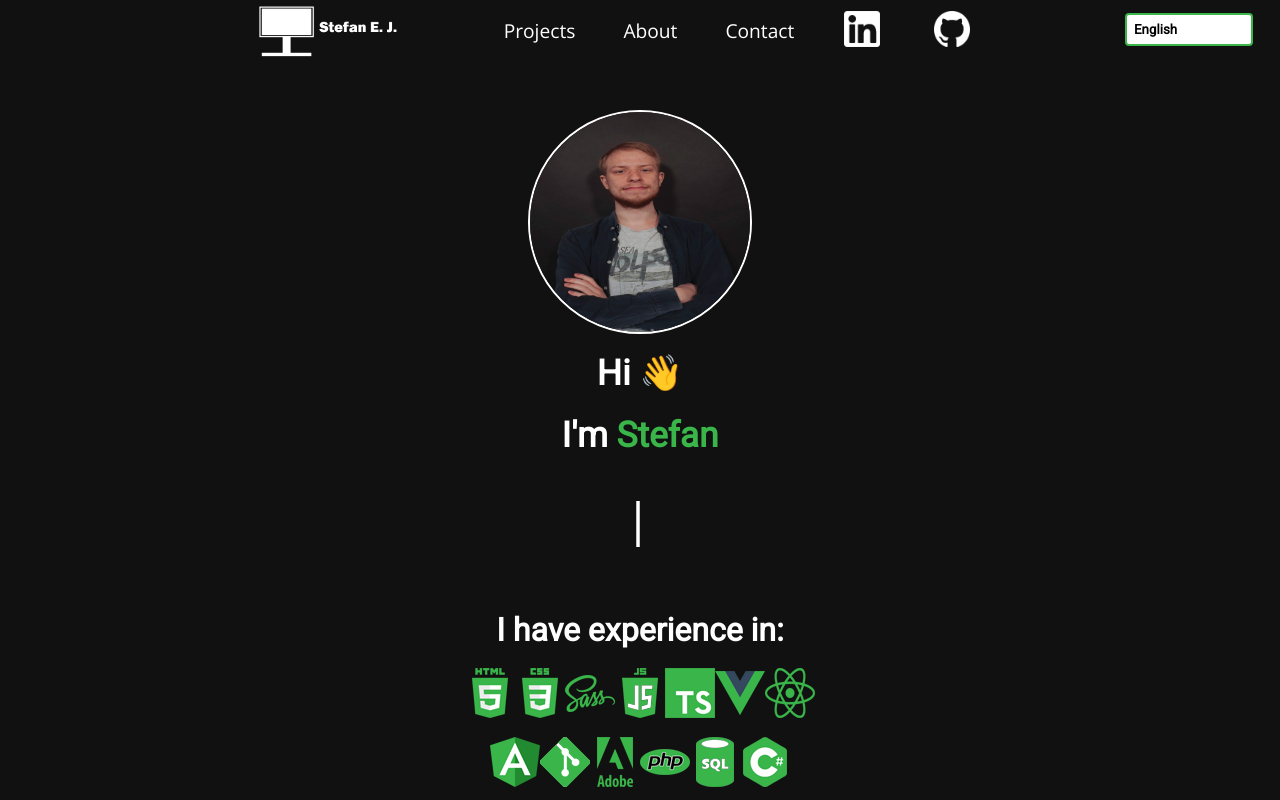
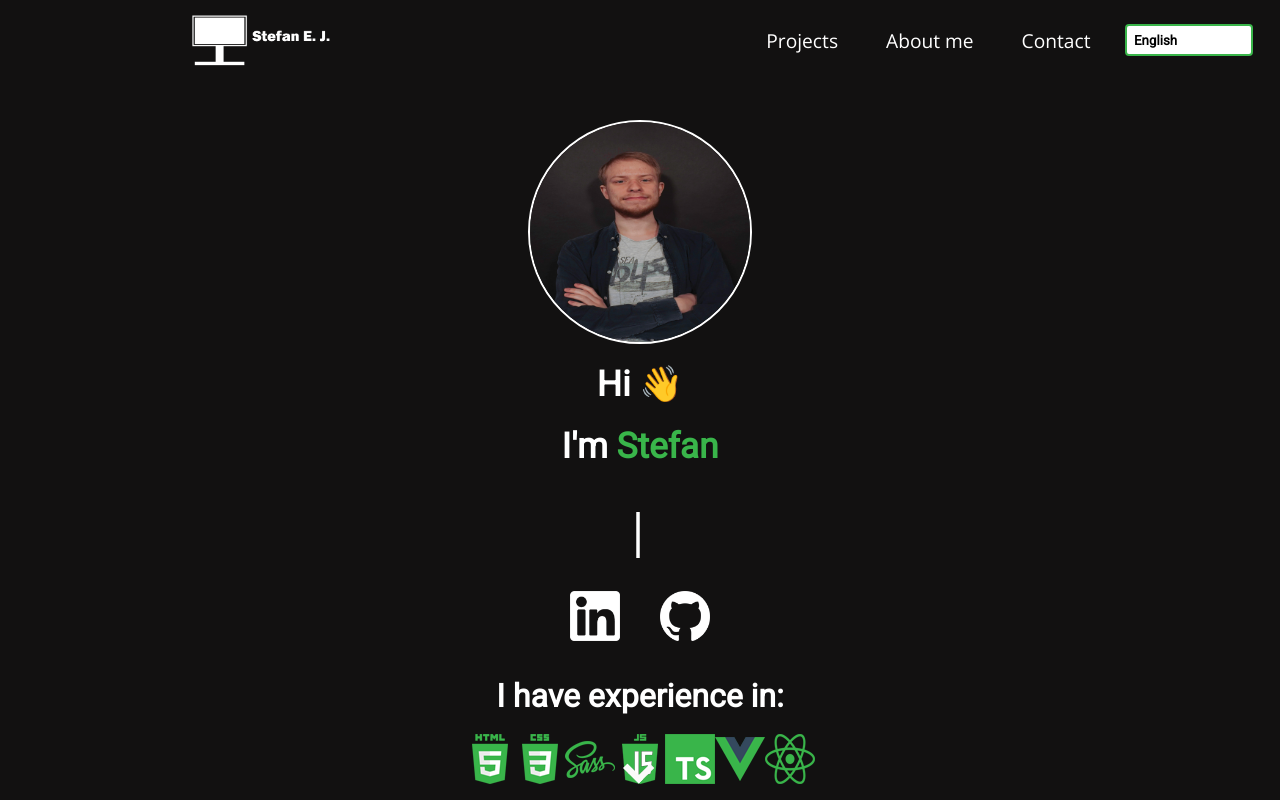
Before and after one commit to sej3686/vue-portfolio, a Vue app: page / in a window 1280 px wide. Shown: the top 800 px of the page. Built offline with nearby package versions, Linux system fonts and the light colour scheme.

Commit message:
Changed menu header to position fixed. Fixed the styling because of the position fixed change. The SoMe menu is now in over my experience section

```diff
--- a/src/assets/sass/responsive.scss
+++ b/src/assets/sass/responsive.scss
@@ -5,6 +5,10 @@ $darkGreenColor: #228a30;
 
 /* 2k */
 @media (max-width: 2700px) {
+  header {
+    height: 115vh;
+  }
+
   .container {
     max-width: 1920px;
   }
@@ -26,6 +30,16 @@ $darkGreenColor: #228a30;
 @media (max-width: 1920px) {
   .container {
     max-width: 1280px;
+  }
+
+  .intro {
+    .arrow {
+      top: 95%;
+
+      &:hover::after {
+        right: 2px;
+      }
+    }
   }
 
   #projects {
@@ -102,6 +116,10 @@ $darkGreenColor: #228a30;
     margin-left: 0;
   }
 
+  .header-wrapper {
+    justify-content: center !important;
+  }
+
   #keyword {
     .keyword-grid-wrapper {
       .keyword-grid-item {
@@ -171,11 +189,23 @@ $darkGreenColor: #228a30;
       height: 50px;
     }
 
+    .header-wrapper {
+      display: none !important;
+    }
+
+    .intro {
+      margin-top: 10px;
+
+      .arrow {
+        display: none;
+      }
+    }
+
     .mobile-header {
       background-color: #1f1e1e;
       display: flex !important;
-      height: 60px;
       justify-content: center;
+      margin-top: -20px;
       position: fixed;
       width: 100%;
       z-index: 10;
@@ -211,7 +241,7 @@ $darkGreenColor: #228a30;
       transition: 0.3s ease;
       top: 0;
       width: 100%;
-      z-index: 13;
+      z-index: 99;
 
       a {
         text-decoration: none;
@@ -232,9 +262,10 @@ $darkGreenColor: #228a30;
     #navv {
       display: flex !important;
       left: -5px;
+      margin-top: -20px;
       position: fixed;
       padding: 1rem;
-      z-index: 14;
+      z-index: 100;
 
       .ham-menu {
         height: 30px;
@@ -388,6 +419,10 @@ $darkGreenColor: #228a30;
         margin-top: 5em;
         text-align: center;
         width: 80% !important;
+
+        p {
+          font-size: 1.2rem;
+        }
       }
     }
   }
--- a/src/assets/style.scss
+++ b/src/assets/style.scss
@@ -41,7 +41,7 @@ textarea {
   font-size: 2.2rem;
   padding-bottom: 1em;
   padding-left: 2em;
-  padding-top: 1em;
+  padding-top: 2.5em;
 }
 
 /* width */
--- a/src/components/AboutMe/AboutMe.vue
+++ b/src/components/AboutMe/AboutMe.vue
@@ -72,8 +72,8 @@ $orangeColor: #e08814;
         border-radius: 100%;
         cursor: pointer;
         transition: 0.2s;
-        height: 300px;
-        margin-top: 10%;
+        height: 250px;
+        margin-top: 20%;
         max-width: 400px;
       }
 
@@ -91,7 +91,7 @@ $orangeColor: #e08814;
 
       p {
         color: #ffffff;
-        font-size: 1.2rem;
+        font-size: 1rem;
         line-height: 35px;
       }
     }
--- a/src/components/Header/Header.vue
+++ b/src/components/Header/Header.vue
@@ -43,26 +43,11 @@
           </li>
         </ul>
         <!-- Main Menu -->
-
-        <ul class="some-menu">
-          <li>
-            <a
-              href="https://www.linkedin.com/in/stefan-jespersen-1a79ab109/"
-              aria-label="My linkedIn profile"
-              ><img src="../../assets/img/icons/linkedin.png" alt="LinkedIn"
-            /></a>
-          </li>
-          <li>
-            <a href="https://github.com/sej3686" aria-label="My Github"
-              ><img src="../../assets/img/icons/github.png" alt="Github"
-            /></a>
-          </li>
-        </ul>
       </div>
       <!-- Header Wrapper -->
     </nav>
 
-    <section class="header-box-wrapper">
+    <section class="intro">
       <img
         class="profile-pic"
         src="../../assets/img/profil2.jpg"
@@ -81,7 +66,16 @@
         <span class="cursor" :class="{ typing: typeStatus }">&nbsp;</span>
       </div>
 
-      <h4></h4>
+      <div class="some-menu">
+            <a
+              href="https://www.linkedin.com/in/stefan-jespersen-1a79ab109/"
+              aria-label="My linkedIn profile"
+              ><img src="../../assets/img/icons/linkedin.png" alt="LinkedIn"
+            /></a>
+            <a href="https://github.com/sej3686" aria-label="My Github"
+              ><img src="../../assets/img/icons/github.png" alt="Github"
+            /></a>
+        </div>
 
       <h5>{{ $t("header.experience") }}</h5>
 
@@ -102,6 +96,7 @@
         <img src="../../assets/img/icons/sql.png" alt="sql logo" />
         <img src="../../assets/img/icons/c-sharp.png" alt="c sharp logo" />
       </div>
+      <a href="#projects"><div class="arrow"></div></a>
     </section>
   </header>
 </template>
@@ -109,7 +104,7 @@
 import { ref, onMounted } from "vue";
 
 export default {
-    setup() {
+  setup() {
     const project1 = ref(null);
 
     onMounted(() => {
@@ -139,8 +134,7 @@ export default {
     };
   },
 
-  computed: {
-  },
+  computed: {},
 
   props: {},
   created() {
@@ -227,8 +221,7 @@ header {
     align-items: center;
     box-sizing: border-box;
     display: flex;
-    justify-content: space-between;
-    padding: 0;
+    justify-content: center;
 
     .mobile-header {
       display: none;
@@ -254,10 +247,15 @@ header {
 
     .header-wrapper {
       align-items: center;
+      background-color: $darkColor;
       display: flex;
       flex-direction: row;
-      justify-content: space-between;
+      height: 5em;
+      justify-content: space-around;
+      margin-top: 5em;
+      position: fixed;
       width: 100%;
+      z-index: 95;
 
       .main-menu {
         list-style-type: none;
@@ -291,34 +289,15 @@ header {
       #logo {
         max-width: 150px;
       }
-
-      .some-menu {
-        display: flex;
-        flex-wrap: wrap;
-        flex-direction: row;
-        list-style-type: none;
-        justify-content: flex-end;
-
-        li {
-          a {
-            img {
-              width: 40%;
-            }
-          }
-
-          a:hover {
-            opacity: 0.8;
-          }
-        }
-      }
     }
   }
+}
 
-  .header-box-wrapper {
+.intro {
     display: flex;
     flex-direction: column;
     align-items: center;
-    margin-top: 3em;
+    margin-top: 7.5em;
 
     .profile-pic {
       border: 2px solid #ffffff;
@@ -358,6 +337,23 @@ header {
       line-height: 2.8rem;
       margin-top: 1em;
       text-align: center;
+    }
+
+    .some-menu {
+        display: flex;
+        margin-top: 2em;
+
+      a {
+          margin: 0 20px 0 20px;
+
+          img {
+          width: 50px;
+        }
+      }
+
+      a:hover {
+        opacity: 0.8;
+      }
     }
 
     h5 {
@@ -402,8 +398,53 @@ header {
         cursor: pointer;
       }
     }
+
+    .arrow {
+      height: 2vmin;
+      left: 49.6%;
+      position: absolute;
+      top: 90%;
+      transform: rotate(135deg);
+      width: 2vmin;
+
+      &::before {
+        border-color: #fafafa;
+        border-style: solid;
+        border-width: 0.8vmin 0.8vmin 0 0;
+        content: "";
+        display: block;
+        height: 100%;
+        transform-origin: 100% 0;
+        transition: 0.2s ease;
+        width: 100%;
+      }
+
+      &:after {
+        border-color: #fafafa;
+        border-style: solid;
+        border-width: 0 0.8vmin 0 0;
+        content: "";
+        float: left;
+        position: relative;
+        height: 100%;
+        top: -100%;
+        transform-origin: 100% 0;
+        transition: 0.2s ease;
+        width: 100%;
+      }
+
+      &:hover::after {
+        border-color: $lightGreenColor;
+        height: 120%;
+        right: 8%;
+        transform: rotate(45deg);
+      }
+      &:hover::before {
+        border-color: $lightGreenColor;
+        transform: scale(0.8);
+      }
+    }
   }
-}
 @import "@/assets/sass/responsive.scss";
 @import "@/assets/sass/reset.scss";
 </style>
--- a/src/components/LanguageSwitcher.vue
+++ b/src/components/LanguageSwitcher.vue
@@ -29,11 +29,11 @@
     font-weight: bold;
     font-size: 1.15;
     margin-right: 2em;
-    margin-top: 1em;
+    margin-top: 1.8em;
     right: 0;
     padding: 0.5em;
-    position: absolute;
-    z-index: 12;
+    position: fixed;
+    z-index: 97;
     width: 10%;
   }
 }
@@ -41,6 +41,7 @@
 @media (max-width: 640px) {
   .custom-select {
     select {
+      margin-top: 12px;
       position: fixed;
       width: 20%;
     }
--- a/src/components/PageLoader.vue
+++ b/src/components/PageLoader.vue
@@ -16,7 +16,7 @@
   height: 100vh;
   position: fixed;
   width: 100vw;
-  z-index: 99;
+  z-index: 101;
   transition: 1s ease;
   transform: translateY(-100%);
 
--- a/src/i18n/locales/en.json
+++ b/src/i18n/locales/en.json
@@ -6,7 +6,7 @@
     },
     "nav": {
         "projects": "Projects",
-        "about": "About",
+        "about": "About me",
         "contact": "Contact"
     },
     "header": {
```
